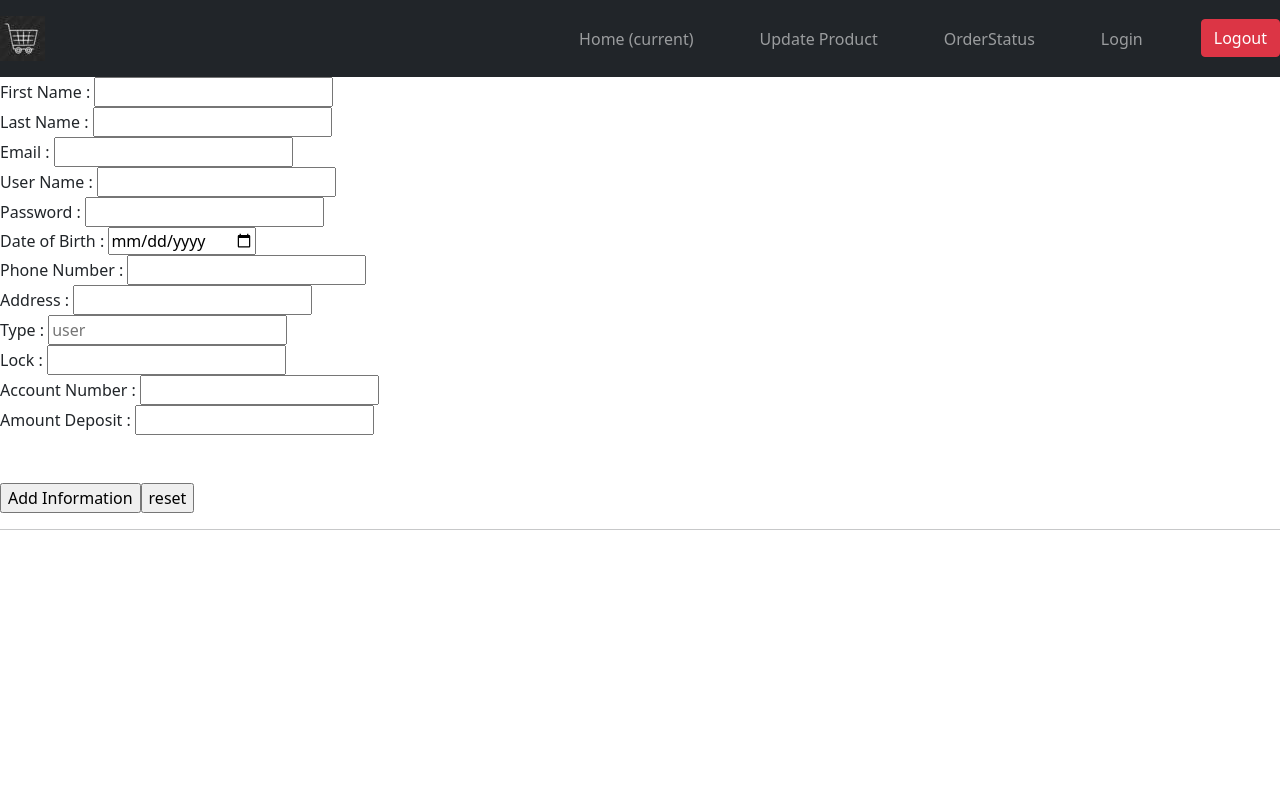
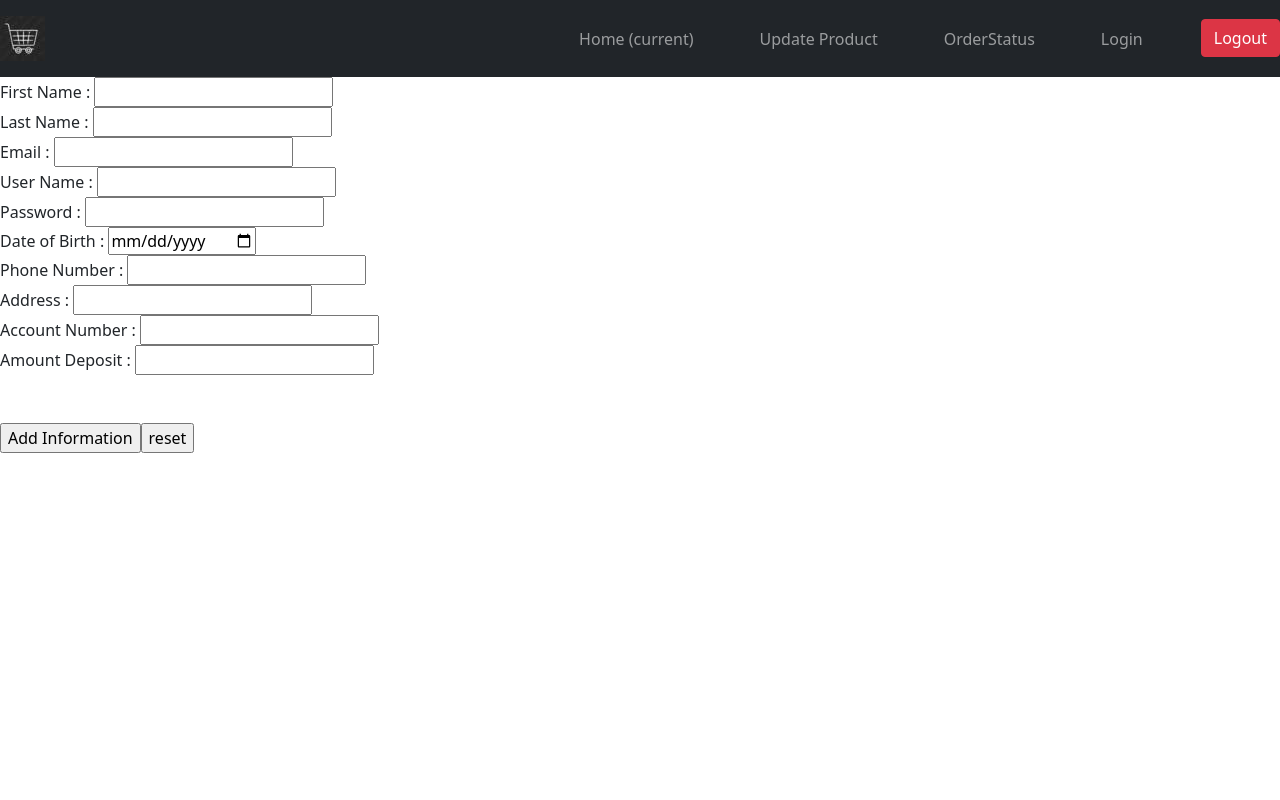
Before and after one commit to tcs-mean-stack-group22/CapstoneProjectMean, an Angular app in the folder frontEnd/angular-grocers/: page /signup in a window 1280 px wide. Shown: the top 800 px of the page. Built offline with nearby package versions, Linux system fonts and the light colour scheme.

Commit message:
signup modified

```diff
--- a/frontEnd/angular-grocers/src/app/app.component.html
+++ b/frontEnd/angular-grocers/src/app/app.component.html
@@ -1,12 +1,3 @@
-<!-- <app-send-request></app-send-request> -->
-<!-- <app-login></app-login> -->
-<!-- <app-edit-profile></app-edit-profile> -->
-<!-- <app-signup></app-signup> -->
 <app-navbar></app-navbar>
 <router-outlet></router-outlet>
-
 <app-footer></app-footer>
-
-<!-- <app-signup></app-signup>
-<app-lock-user></app-lock-user> -->
-<h1>Footer</h1>
--- a/frontEnd/angular-grocers/src/app/login/login.component.ts
+++ b/frontEnd/angular-grocers/src/app/login/login.component.ts
@@ -26,7 +26,7 @@ cnt:number = 1;
     subscribe(result => this.router.navigate(['/']));
     this.userServ.loginVertify(info).
     subscribe(result => console.log(result), error => {
-      console.log(error) ;
+      //console.log(error) ;
 
       console.log(this.cnt)
       if (this.cnt == 3 )
--- a/frontEnd/angular-grocers/src/app/signup/signup.component.html
+++ b/frontEnd/angular-grocers/src/app/signup/signup.component.html
@@ -5,15 +5,18 @@
        Email : <input type="text" name = "email" ngModel required> <br>
        User Name : <input type="text" name = "username" ngModel required> <br>
        Password : <input type="text" name = "password" ngModel required> <br>
-       Date of Birth : <input type="date" name = "dob" ngModel required> <br>
-       Phone Number  : <input type="number" name = "phoneNum" ngModel required> <br>
-       Address : <input type="text" name = "address" ngModel required> <br>
-       Type : <input type="text" name = "type" placeholder= "user" ngModel required> <br>
-       Lock : <input type="text" name = "lock" ngModel required> <br>
-       Account Number : <input type="number" name = "accountnumber" ngModel required> <br>
-        Amount Deposit : <input type="number" name = "amountDeposit" ngModel required> <br>
+       Date of Birth : <input type="date" name = "dob" ngModel > <br>
+       Phone Number  : <input type="number" name = "phoneNum" ngModel > <br>
+       Address : <input type="text" name = "address" ngModel > <br>
+
+
+       Account Number : <input type="number" name = "accountnumber" ngModel > <br>
+        Amount Deposit : <input type="number" name = "amountDeposit" ngModel > <br>
        <br> <br>
+
+
        <input type="submit" value="Add Information">
        <input type="reset" value="reset">
     </form>
-<hr>
+<br>
+{{resultMsg}}
--- a/frontEnd/angular-grocers/src/app/signup/signup.component.ts
+++ b/frontEnd/angular-grocers/src/app/signup/signup.component.ts
@@ -12,9 +12,14 @@ export class SignupComponent implements OnInit {
 
   ngOnInit(): void {
   }
+
+
+resultMsg:string = "";
   addUser(userInfo:any) {
-    //console.log(userInfo.firstname  + userInfo.lastname +   userInfo.email  )
+
+    userInfo.type = "user"
+
     this.userServ.storeUserInfo(userInfo).
-    subscribe(result => console.log(result), error => console.log(error));
+    subscribe(result => {   this.resultMsg = result } , error => this.resultMsg ="Sign up failed, Please Try again");
   }
 }
```
Also changed, not shown: 1 other file (tests, documents, lock files or other folders).
